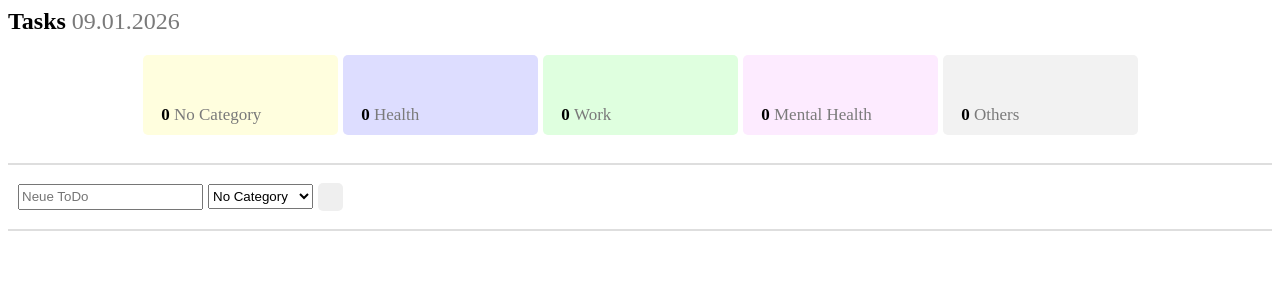
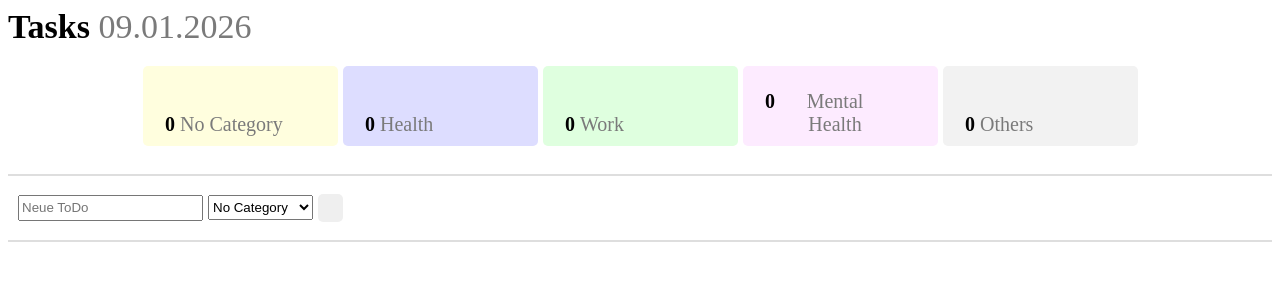
Before and after one commit to JannikU09/ToDo_Liste, a React (Vite) app: page / in a window 1280 px wide. Shown: the top 300 px of the page. Built offline with nearby package versions, Linux system fonts and the light colour scheme; some icons are missing.

Commit message:
In den entsprechenden CSS-Klassen, font-family und font-size angepasst.

```diff
--- a/src/App.css
+++ b/src/App.css
@@ -1,5 +1,6 @@
 .headline {
-  font-size: 24px;
+  font-family: "Caveat Variable", cursive;
+  font-size: 34px;
   text-align: center;
   border-radius: 15px;
   display: flex;
@@ -15,6 +16,7 @@
 }
 
 .cards {
+  font-family: "Caveat Variable";
   display: flex;
   flex-wrap: wrap;
   flex-direction: row;
@@ -24,7 +26,7 @@
   padding: 20px;
 
   .card {
-    font-size: 17px;
+    font-size: 20px;
     text-align: center;
     width: 150px;
     height: 60px;
```
